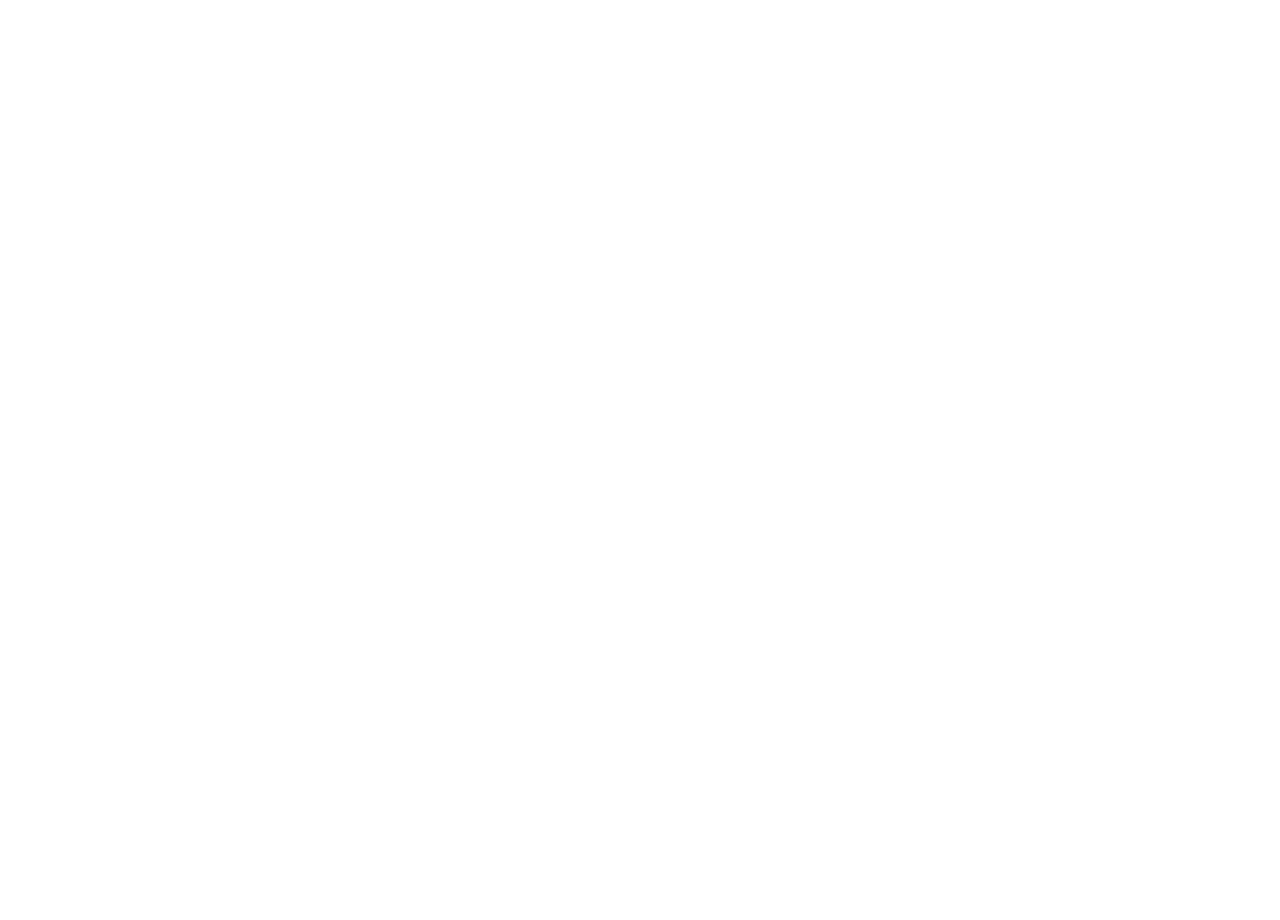
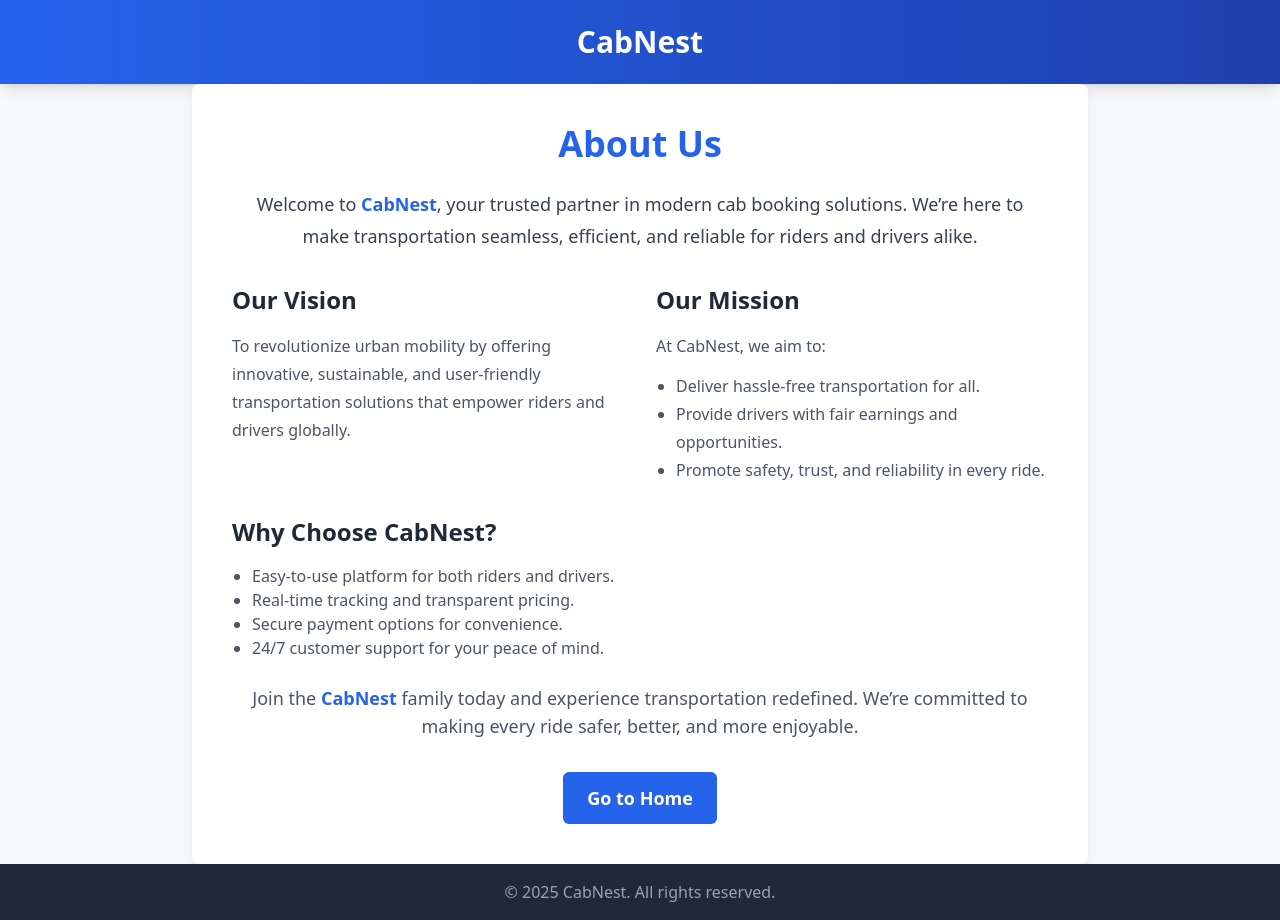
Before and after one commit to sahil16-12/CabNest, a React (Vite) app in the folder frontend/: page /about in a window 1280 px wide. Before the commit this address had no page. Before the commit the page ends 800 px from the top, so only its background shows below. Built offline with nearby package versions, Linux system fonts and the light colour scheme.

Commit message:
Added about us page and contact us

```diff
--- a/frontend/src/App.jsx
+++ b/frontend/src/App.jsx
@@ -4,6 +4,8 @@ import Landing from "./pages/Landing";
 import Login from "./pages/Login";
 import Signup from "./pages/Signup";
 import Home from "./pages/Home";
+import ContactUs from "./pages/ContactUs";
+import AboutUs from "./pages/AboutUs";
 
 const App = () => {
   return (
@@ -13,6 +15,8 @@ const App = () => {
         <Route path="/login" element={<Login />} />
         <Route path="/signup" element={<Signup />} />
         <Route path="/home" element={<Home />} />
+        <Route path="/contact" element={<ContactUs />} />
+        <Route path="/about" element={<AboutUs />} />
       </Routes>
     </Router>
   );
--- /dev/null
+++ b/frontend/src/pages/AboutUs.jsx
@@ -0,0 +1,95 @@
+import React from "react";
+import { useNavigate } from "react-router-dom";
+
+const AboutUs = () => {
+  const navigate = useNavigate();
+
+  return (
+    <div className="min-h-screen flex flex-col bg-gray-50">
+      {/* Header */}
+      <header className="bg-gradient-to-r from-blue-600 to-blue-800 text-white py-6 px-8 shadow-lg">
+        <h1 className="text-3xl font-bold text-center">CabNest</h1>
+      </header>
+
+      {/* Main Content */}
+      <main className="flex-1 flex flex-col items-center justify-center px-4 md:px-8 lg:px-16">
+        <div className="bg-white p-10 rounded-lg shadow-lg max-w-4xl w-full">
+          <h2 className="text-4xl font-bold text-blue-600 mb-6 text-center">
+            About Us
+          </h2>
+          <p className="text-gray-700 leading-8 text-lg mb-8 text-center">
+            Welcome to{" "}
+            <span className="font-semibold text-blue-600">CabNest</span>, your
+            trusted partner in modern cab booking solutions. We’re here to make
+            transportation seamless, efficient, and reliable for riders and
+            drivers alike.
+          </p>
+
+          <div className="grid md:grid-cols-2 gap-8 mb-8">
+            {/* Our Vision */}
+            <div>
+              <h3 className="text-2xl font-semibold text-gray-800 mb-4">
+                Our Vision
+              </h3>
+              <p className="text-gray-600 leading-7">
+                To revolutionize urban mobility by offering innovative,
+                sustainable, and user-friendly transportation solutions that
+                empower riders and drivers globally.
+              </p>
+            </div>
+
+            {/* Our Mission */}
+            <div>
+              <h3 className="text-2xl font-semibold text-gray-800 mb-4">
+                Our Mission
+              </h3>
+              <p className="text-gray-600 leading-7">
+                At CabNest, we aim to:
+                <ul className="list-disc ml-5 mt-3 text-gray-600">
+                  <li>Deliver hassle-free transportation for all.</li>
+                  <li>Provide drivers with fair earnings and opportunities.</li>
+                  <li>Promote safety, trust, and reliability in every ride.</li>
+                </ul>
+              </p>
+            </div>
+          </div>
+
+          {/* Why Choose Us */}
+          <h3 className="text-2xl font-semibold text-gray-800 mb-4">
+            Why Choose CabNest?
+          </h3>
+          <ul className="list-disc ml-5 text-gray-600 mb-6">
+            <li>Easy-to-use platform for both riders and drivers.</li>
+            <li>Real-time tracking and transparent pricing.</li>
+            <li>Secure payment options for convenience.</li>
+            <li>24/7 customer support for your peace of mind.</li>
+          </ul>
+
+          <p className="text-gray-600 text-lg text-center">
+            Join the{" "}
+            <span className="font-semibold text-blue-600">CabNest</span> family
+            today and experience transportation redefined. We’re committed to
+            making every ride safer, better, and more enjoyable.
+          </p>
+
+          {/* Back to Home Button */}
+          <div className="flex justify-center mt-8">
+            <button
+              onClick={() => navigate("/")}
+              className="bg-blue-600 hover:bg-blue-700 text-white px-6 py-3 rounded-md font-semibold text-lg"
+            >
+              Go to Home
+            </button>
+          </div>
+        </div>
+      </main>
+
+      {/* Footer */}
+      <footer className="bg-gray-800 text-gray-400 text-center py-4">
+        <p>© {new Date().getFullYear()} CabNest. All rights reserved.</p>
+      </footer>
+    </div>
+  );
+};
+
+export default AboutUs;
--- /dev/null
+++ b/frontend/src/pages/ContactUs.jsx
@@ -0,0 +1,113 @@
+import React, { useState } from "react";
+import { useNavigate } from "react-router-dom";
+
+const ContactUs = () => {
+  const [showPopup, setShowPopup] = useState(false);
+  const navigate = useNavigate();
+
+  const handleSubmit = (e) => {
+    e.preventDefault(); // Prevent page refresh
+    setShowPopup(true);
+
+    // Close popup and navigate to the home page after 2 seconds
+    setTimeout(() => {
+      setShowPopup(false);
+      navigate("/");
+    }, 2000);
+  };
+
+  return (
+    <div className="bg-gray-50 min-h-screen flex flex-col items-center justify-center">
+      <div className="bg-white shadow-md rounded-lg p-8 max-w-3xl w-full">
+        <h1 className="text-3xl font-semibold text-blue-600 mb-6 text-center">
+          Contact Us
+        </h1>
+        <p className="text-gray-600 text-center mb-8">
+          Have questions or feedback? We'd love to hear from you. Fill out the
+          form below, and we'll get back to you as soon as possible.
+        </p>
+        <form onSubmit={handleSubmit} className="space-y-6">
+          {/* Name Field */}
+          <div>
+            <label
+              htmlFor="name"
+              className="block text-sm font-medium text-gray-700"
+            >
+              Name
+            </label>
+            <input
+              type="text"
+              id="name"
+              name="name"
+              placeholder="Your Name"
+              className="mt-1 block w-full px-4 py-2 border border-gray-300 rounded-md shadow-sm focus:ring-blue-500 focus:border-blue-500 sm:text-sm"
+              required
+            />
+          </div>
+          {/* Email Field */}
+          <div>
+            <label
+              htmlFor="email"
+              className="block text-sm font-medium text-gray-700"
+            >
+              Email
+            </label>
+            <input
+              type="email"
+              id="email"
+              name="email"
+              placeholder="Your Email Address"
+              className="mt-1 block w-full px-4 py-2 border border-gray-300 rounded-md shadow-sm focus:ring-blue-500 focus:border-blue-500 sm:text-sm"
+              required
+            />
+          </div>
+          {/* Message Field */}
+          <div>
+            <label
+              htmlFor="message"
+              className="block text-sm font-medium text-gray-700"
+            >
+              Message
+            </label>
+            <textarea
+              id="message"
+              name="message"
+              rows="4"
+              placeholder="Your Message"
+              className="mt-1 block w-full px-4 py-2 border border-gray-300 rounded-md shadow-sm focus:ring-blue-500 focus:border-blue-500 sm:text-sm"
+              required
+            ></textarea>
+          </div>
+          {/* Submit Button */}
+          <div className="text-center">
+            <button
+              type="submit"
+              className="px-6 py-2 bg-blue-600 text-white font-medium rounded-md shadow-md hover:bg-blue-700 focus:outline-none focus:ring-2 focus:ring-blue-500 focus:ring-offset-2"
+            >
+              Send Message
+            </button>
+          </div>
+        </form>
+      </div>
+      {/* Success Popup */}
+      {showPopup && (
+        <div className="fixed inset-0 flex items-center justify-center bg-gray-900 bg-opacity-50">
+          <div className="bg-white p-6 rounded-md shadow-lg text-center">
+            <h2 className="text-2xl font-bold text-green-600 mb-4">
+              Message Sent Successfully!
+            </h2>
+            <p className="text-gray-700">
+              You will be redirected to the home page shortly.
+            </p>
+          </div>
+        </div>
+      )}
+      {/* Footer Section */}
+      <footer className="mt-12 text-center text-gray-600">
+        <p>&copy; 2025 CabNest. All rights reserved.</p>
+      </footer>
+    </div>
+  );
+};
+
+export default ContactUs;
--- a/frontend/src/pages/Footer.jsx
+++ b/frontend/src/pages/Footer.jsx
@@ -26,14 +26,7 @@ const Footer = () => {
                 Home
               </Link>
             </li>
-            <li>
-              <Link
-                to="/book-a-cab"
-                className="text-gray-400 hover:text-blue-400 transition duration-200"
-              >
-                Book a Cab
-              </Link>
-            </li>
+
             <li>
               <Link
                 to="/pricing"
@@ -44,10 +37,18 @@ const Footer = () => {
             </li>
             <li>
               <Link
-                to="/contact-us"
+                to="/contact"
                 className="text-gray-400 hover:text-blue-400 transition duration-200"
               >
                 Contact Us
+              </Link>
+            </li>
+            <li>
+              <Link
+                to="/about"
+                className="text-gray-400 hover:text-blue-400 transition duration-200"
+              >
+                About Us
               </Link>
             </li>
           </ul>
```
